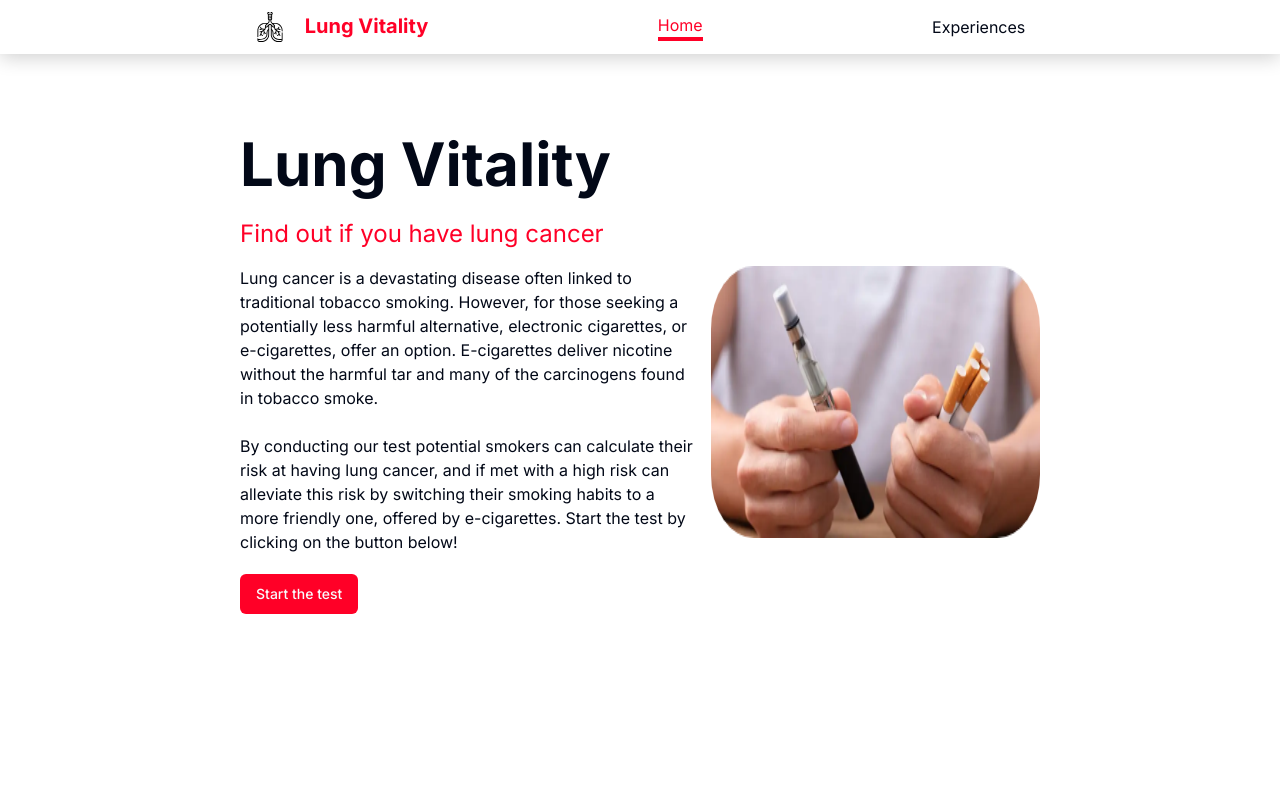
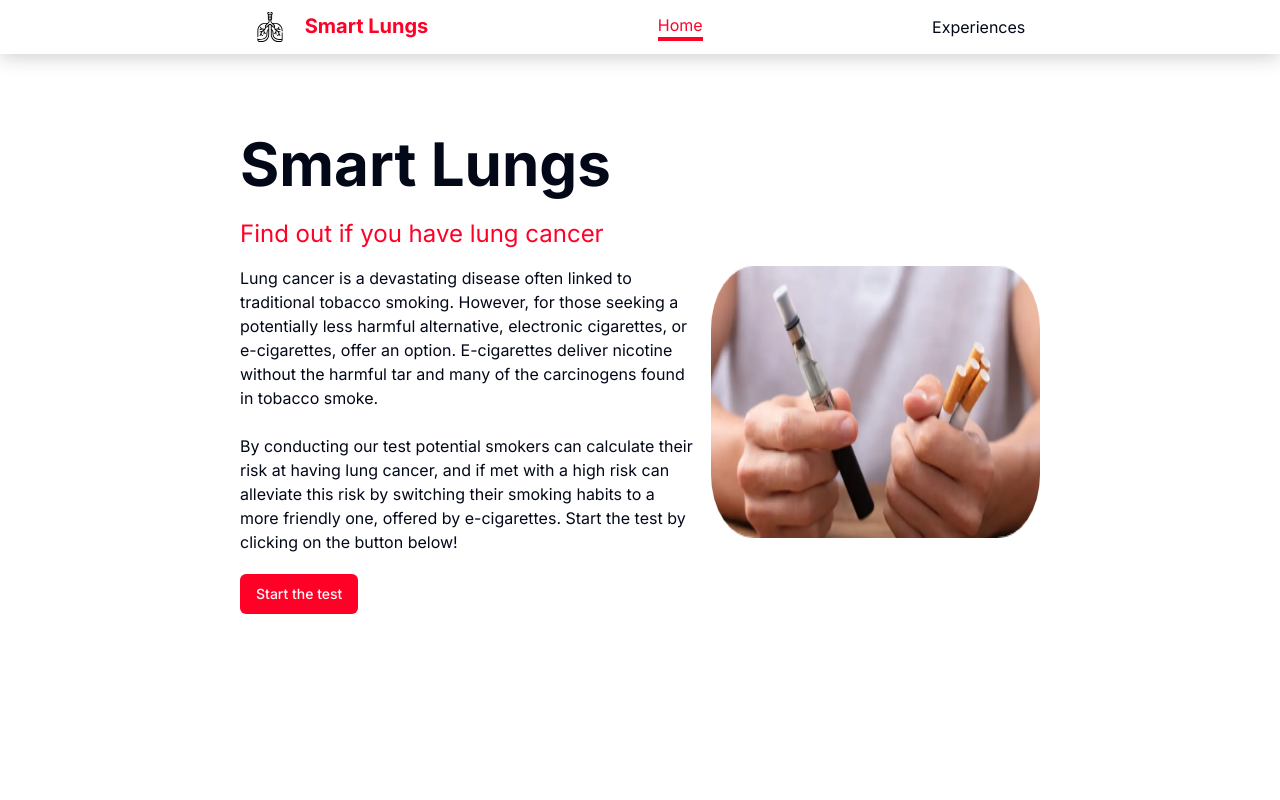
Before and after one commit to Qloozen/HCAID, a Next.js app in the folder smart-lungs/: page / in a window 1280 px wide. Shown: the top 800 px of the page. Built offline with nearby package versions, Linux system fonts and the light colour scheme.

Commit message:
Change app name in places where forgotten

```diff
--- a/smart-lungs/src/app/(main)/page.tsx
+++ b/smart-lungs/src/app/(main)/page.tsx
@@ -6,7 +6,7 @@ export default function Home() {
   return (
     <div className="m-auto flex min-h-screen items-start justify-center gap-10 lg:w-2/3">
       <div className="flex flex-col items-center gap-10 md:items-start md:gap-0">
-        <h1 className="mb-6 text-6xl font-bold">Lung Vitality</h1>
+        <h1 className="mb-6 text-6xl font-bold">Smart Lungs</h1>
         <p className="mb-4 text-2xl text-main">
           Find out if you have lung cancer
         </p>
--- a/smart-lungs/src/components/mobile-nav.tsx
+++ b/smart-lungs/src/components/mobile-nav.tsx
@@ -68,7 +68,7 @@ const MobileNav = ({ className }: Props) => {
       >
         <div className="flex gap-5">
           <Image src={logo} alt="logo" width={30} />
-          <h1 className="text-main text-xl font-bold">Lung Vitality</h1>
+          <h1 className="text-main text-xl font-bold">Smart Lungs</h1>
         </div>
         {links.map((link) => (
           <Link
--- a/smart-lungs/src/components/navbar.tsx
+++ b/smart-lungs/src/components/navbar.tsx
@@ -37,7 +37,7 @@ const Navbar = ({ className }: Props) => {
       <nav className="flex-around m-auto w-[80%] p-3">
         <div className="flex gap-5">
           <Image src={logo} alt="logo" width={30} />
-          <h1 className="text-main text-xl font-bold">Lung Vitality</h1>
+          <h1 className="text-main text-xl font-bold">Smart Lungs</h1>
         </div>
 
         {links.map((link) => (
```
